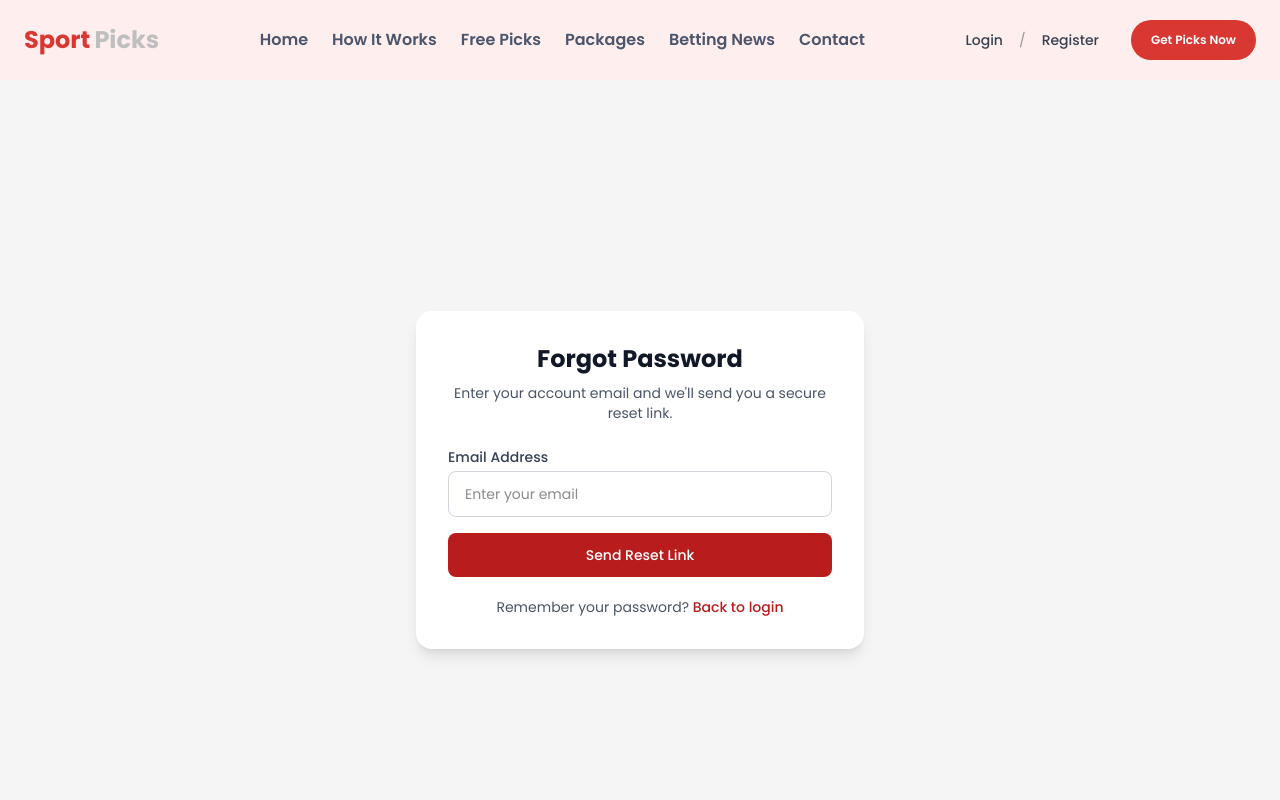
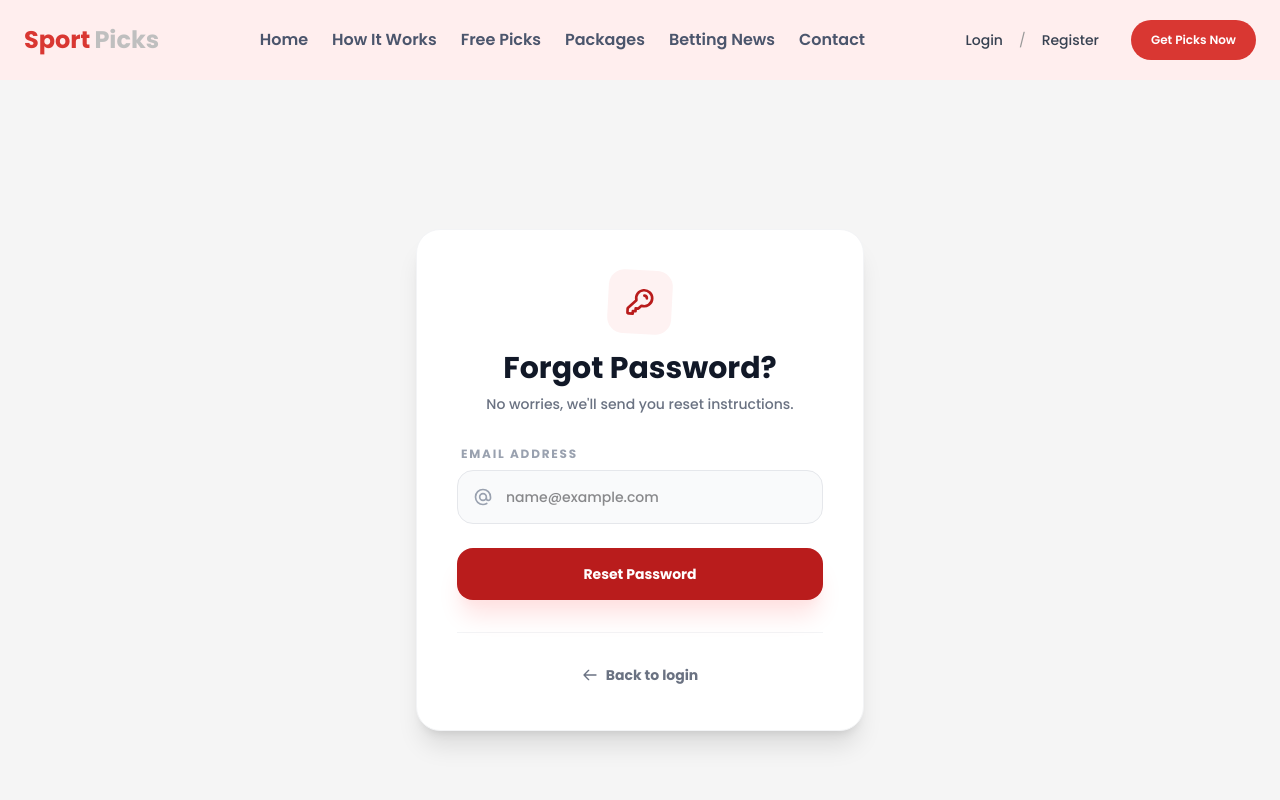
Before and after one commit to code-wev/GuaranteedSportPicks, a Next.js app in the folder frontend/: page /forgot-password in a window 1280 px wide. Shown: the top 800 px of the page. Built offline with nearby package versions, Linux system fonts and the light colour scheme.

Commit message:
Feature: Forget password done

```diff
--- a/frontend/app/forgot-password/page.jsx
+++ b/frontend/app/forgot-password/page.jsx
@@ -2,28 +2,27 @@
 
 import { useForgetPasswordMutation } from "@/feature/AuthApi";
 import Link from "next/link";
-import { useRouter } from "next/navigation";
 import { useState } from "react";
 import toast, { Toaster } from "react-hot-toast";
 
 export default function ForgotPasswordPage() {
-  const router = useRouter();
   const [email, setEmail] = useState("");
+  const [status, setStatus] = useState("form"); // form | loading | success
   const [forgetPassword, { isLoading }] = useForgetPasswordMutation();
 
   const handleSubmit = async (event) => {
     event.preventDefault();
+    setStatus("loading");
 
     try {
       await forgetPassword({
         email: email.trim().toLowerCase(),
       }).unwrap();
 
-      toast.success("Password reset link sent to your email.");
-      setTimeout(() => {
-        router.push("/login");
-      }, 1500);
+      setStatus("success");
+      toast.success("Reset link sent successfully!");
     } catch (error) {
+      setStatus("form");
       toast.error(
         error?.data?.message ||
           error?.data?.error ||
@@ -35,44 +34,93 @@ export default function ForgotPasswordPage() {
   return (
     <div className='min-h-screen flex items-center justify-center bg-[#f5f5f5] px-4'>
       <Toaster />
-      <div className='w-full max-w-md bg-white shadow-lg rounded-2xl p-8'>
-        <h1 className='text-2xl font-bold text-[#111827] text-center'>
-          Forgot Password
+      <div className='w-full max-w-md bg-white shadow-xl rounded-3xl p-10 border border-gray-100'>
+        <div className="text-center mb-8">
+            <div className="w-16 h-16 bg-red-50 text-[#B91C1C] rounded-2xl flex items-center justify-center mx-auto mb-4 rotate-3">
+                <svg xmlns="http://www.w3.org/2000/svg" className="h-8 w-8" fill="none" viewBox="0 0 24 24" stroke="currentColor">
+                    <path strokeLinecap="round" strokeLinejoin="round" strokeWidth={2} d="M15 7a2 2 0 012 2m4 0a6 6 0 01-7.743 5.743L11 17H9v2H7v2H4a1 1 0 01-1-1v-2.586a1 1 0 01.293-.707l5.964-5.964A6 6 0 1121 9z" />
+                </svg>
+            </div>
+            <h1 className='text-3xl font-extrabold text-[#111827]'>
+            Forgot Password?
             </h1>
-        <p className='text-sm text-gray-600 text-center mt-2'>
-          Enter your account email and we&apos;ll send you a secure reset link.
+            <p className='text-sm text-gray-500 mt-2 font-medium'>
+            No worries, we'll send you reset instructions.
             </p>
+        </div>
 
-        <form onSubmit={handleSubmit} className='mt-6 space-y-4'>
+        {status === "loading" && (
+          <div className="py-10 text-center">
+            <div className="w-12 h-12 border-4 border-[#B91C1C] border-t-transparent rounded-full animate-spin mx-auto mb-4"></div>
+            <p className="text-gray-600 font-bold">Sending reset link...</p>
+          </div>
+        )}
+
+        {status === "success" && (
+          <div className="py-10 text-center animate-in fade-in zoom-in duration-300">
+            <div className="w-20 h-20 bg-green-50 text-green-500 rounded-full flex items-center justify-center mx-auto mb-6">
+              <svg xmlns="http://www.w3.org/2000/svg" className="h-10 w-10" fill="none" viewBox="0 0 24 24" stroke="currentColor">
+                <path strokeLinecap="round" strokeLinejoin="round" strokeWidth={3} d="M3 8l7.89 5.26a2 2 0 002.22 0L21 8M5 19h14a2 2 0 002-2V7a2 2 0 00-2-2H5a2 2 0 00-2 2v10a2 2 0 002 2z" />
+              </svg>
+            </div>
+            <h2 className="text-2xl font-bold text-gray-800">Check your email</h2>
+            <p className="text-gray-500 mt-3 font-medium px-4">
+                We've sent a password reset link to <span className="text-gray-900 font-bold">{email}</span>
+            </p>
+            <div className="mt-8">
+                <Link href='/login' className='inline-flex items-center gap-2 text-sm font-bold text-[#B91C1C] hover:text-[#991B1B] transition-colors'>
+                    <svg xmlns="http://www.w3.org/2000/svg" className="h-4 w-4" fill="none" viewBox="0 0 24 24" stroke="currentColor">
+                        <path strokeLinecap="round" strokeLinejoin="round" strokeWidth={2} d="M10 19l-7-7m0 0l7-7m-7 7h18" />
+                    </svg>
+                    Back to Login
+                </Link>
+            </div>
+          </div>
+        )}
+
+        {status === "form" && (
+          <>
+            <form onSubmit={handleSubmit} className='space-y-6'>
               <div>
-            <label className='block text-sm font-medium text-gray-700 mb-1'>
+                <label className='block text-xs font-black text-gray-400 uppercase tracking-[0.15em] mb-2 ml-1'>
                   Email Address
                 </label>
+                <div className="relative">
+                    <div className="absolute inset-y-0 left-0 pl-4 flex items-center pointer-events-none text-gray-400">
+                        <svg xmlns="http://www.w3.org/2000/svg" className="h-5 w-5" fill="none" viewBox="0 0 24 24" stroke="currentColor">
+                            <path strokeLinecap="round" strokeLinejoin="round" strokeWidth={2} d="M16 12a4 4 0 10-8 0 4 4 0 008 0zm0 0v1.5a2.5 2.5 0 005 0V12a9 9 0 10-9 9m4.5-1.206a8.959 8.959 0 01-4.5 1.206" />
+                        </svg>
+                    </div>
                     <input
                     type='email'
                     value={email}
                     onChange={(event) => setEmail(event.target.value)}
-              placeholder='Enter your email'
-              className='w-full rounded-lg border border-[#D1D5DB] px-4 py-3 text-sm focus:outline-none focus:ring-2 focus:ring-[#B91C1C]'
+                    placeholder='name@example.com'
+                    className='w-full rounded-2xl border border-gray-200 bg-gray-50 pl-12 pr-4 py-4 text-sm font-medium focus:outline-none focus:ring-2 focus:ring-[#B91C1C] focus:bg-white transition-all'
                     required
                     />
+                </div>
               </div>
 
               <button
                 type='submit'
                 disabled={isLoading}
-            className='w-full rounded-lg bg-[#B91C1C] py-3 text-sm font-medium text-white transition hover:bg-[#991B1B] disabled:cursor-not-allowed disabled:opacity-60'
+                className='w-full rounded-2xl bg-[#B91C1C] py-4 text-sm font-black text-white shadow-xl shadow-red-100 transition-all hover:bg-[#991B1B] hover:-translate-y-0.5 active:translate-y-0 disabled:cursor-not-allowed disabled:opacity-60'
               >
-            {isLoading ? "Sending..." : "Send Reset Link"}
+                {isLoading ? "Sending..." : "Reset Password"}
               </button>
             </form>
 
-        <p className='mt-5 text-center text-sm text-gray-600'>
-          Remember your password?{" "}
-          <Link href='/login' className='font-medium text-[#B91C1C]'>
+            <div className="mt-8 pt-8 border-t border-gray-100 text-center">
+                <Link href='/login' className='inline-flex items-center gap-2 text-sm font-bold text-gray-500 hover:text-[#B91C1C] transition-colors'>
+                    <svg xmlns="http://www.w3.org/2000/svg" className="h-4 w-4" fill="none" viewBox="0 0 24 24" stroke="currentColor">
+                        <path strokeLinecap="round" strokeLinejoin="round" strokeWidth={2} d="M10 19l-7-7m0 0l7-7m-7 7h18" />
+                    </svg>
                     Back to login
                 </Link>
-        </p>
+            </div>
+          </>
+        )}
       </div>
     </div>
   );
--- a/frontend/app/reset-password/page.jsx
+++ b/frontend/app/reset-password/page.jsx
@@ -1,14 +1,15 @@
 "use client";
 
 import { useResetPasswordMutation } from "@/feature/AuthApi";
+import { useRouter, useSearchParams } from "next/navigation";
+import { Suspense, useEffect, useMemo, useState } from "react";
+import toast, { Toaster } from "react-hot-toast";
 import Link from "next/link";
-import { useRouter, useSearchParams } from "next/navigation";
-import { Suspense, useMemo, useState } from "react";
-import toast, { Toaster } from "react-hot-toast";
 
 function ResetPasswordContent() {
   const router = useRouter();
   const searchParams = useSearchParams();
+  const [status, setStatus] = useState("form"); // form | loading | success | error
   const [password, setPassword] = useState("");
   const [confirmPassword, setConfirmPassword] = useState("");
   const [resetPassword, { isLoading }] = useResetPasswordMutation();
@@ -25,6 +26,13 @@ function ResetPasswordContent() {
       return;
     }
 
+    if (password !== confirmPassword) {
+        toast.error("Passwords do not match.");
+        return;
+    }
+
+    setStatus("loading");
+
     try {
       await resetPassword({
         email,
@@ -33,11 +41,14 @@ function ResetPasswordContent() {
         confirmPassword,
       }).unwrap();
 
-      toast.success("Password reset successful. Please sign in.");
+      setStatus("success");
+      toast.success("Password reset successful!");
+
       setTimeout(() => {
         router.push("/login");
-      }, 1500);
+      }, 2000);
     } catch (error) {
+      setStatus("form");
       toast.error(
         error?.data?.message ||
           error?.data?.error ||
@@ -49,47 +60,72 @@ function ResetPasswordContent() {
   return (
     <div className='min-h-screen flex items-center justify-center bg-[#f5f5f5] px-4'>
       <Toaster />
-      <div className='w-full max-w-md bg-white shadow-lg rounded-2xl p-8'>
-        <h1 className='text-2xl font-bold text-[#111827] text-center'>
+      <div className='w-full max-w-md bg-white shadow-xl rounded-2xl p-8 border border-gray-100'>
+        <div className="text-center mb-8">
+            <h1 className='text-3xl font-bold text-[#111827]'>
             Reset Password
             </h1>
-        <p className='text-sm text-gray-600 text-center mt-2'>
-          Choose a new password for your account.
+            <p className='text-sm text-gray-500 mt-2'>
+            Please enter your new password below.
             </p>
+        </div>
 
-        {!hasValidResetContext && (
-          <div className='mt-4 rounded-lg border border-red-200 bg-red-50 px-4 py-3 text-sm text-red-700'>
-            This reset link is invalid. Please request a new password reset
-            email.
+        {status === "loading" && (
+          <div className="py-10 text-center">
+            <div className="w-12 h-12 border-4 border-[#B91C1C] border-t-transparent rounded-full animate-spin mx-auto mb-4"></div>
+            <p className="text-gray-600 font-medium">Updating your password...</p>
           </div>
         )}
 
-        <form onSubmit={handleSubmit} className='mt-6 space-y-4'>
+        {status === "success" && (
+          <div className="py-10 text-center">
+            <div className="w-16 h-16 bg-green-100 text-green-600 rounded-full flex items-center justify-center mx-auto mb-4">
+              <svg xmlns="http://www.w3.org/2000/svg" className="h-10 w-10" fill="none" viewBox="0 0 24 24" stroke="currentColor">
+                <path strokeLinecap="round" strokeLinejoin="round" strokeWidth={3} d="M5 13l4 4L19 7" />
+              </svg>
+            </div>
+            <h2 className="text-xl font-bold text-gray-800">Success!</h2>
+            <p className="text-gray-600 mt-2">Your password has been reset. Redirecting to login...</p>
+          </div>
+        )}
+
+        {status === "form" && (
+          <>
+            {!hasValidResetContext && (
+              <div className='mb-6 rounded-xl border border-red-200 bg-red-50 p-4 text-sm text-red-700 flex items-start gap-3'>
+                <svg xmlns="http://www.w3.org/2000/svg" className="h-5 w-5 shrink-0" viewBox="0 0 20 20" fill="currentColor">
+                  <path fillRule="evenodd" d="M18 10a8 8 0 11-16 0 8 8 0 0116 0zm-7 4a1 1 0 11-2 0 1 1 0 012 0zm-1-9a1 1 0 00-1 1v4a1 1 0 102 0V6a1 1 0 00-1-1z" clipRule="evenodd" />
+                </svg>
+                <p>This reset link is invalid or expired. Please request a new one.</p>
+              </div>
+            )}
+
+            <form onSubmit={handleSubmit} className='space-y-5'>
               <div>
-            <label className='block text-sm font-medium text-gray-700 mb-1'>
+                <label className='block text-xs font-bold text-gray-700 uppercase tracking-wider mb-2'>
                   New Password
                 </label>
                 <input
                   type='password'
                   value={password}
                   onChange={(event) => setPassword(event.target.value)}
-              placeholder='Enter new password'
-              className='w-full rounded-lg border border-[#D1D5DB] px-4 py-3 text-sm focus:outline-none focus:ring-2 focus:ring-[#B91C1C]'
+                  placeholder='••••••••'
+                  className='w-full rounded-xl border border-gray-200 bg-gray-50 px-4 py-3.5 text-sm focus:outline-none focus:ring-2 focus:ring-[#B91C1C] transition-all'
                   minLength={8}
                   required
                 />
               </div>
 
               <div>
-            <label className='block text-sm font-medium text-gray-700 mb-1'>
+                <label className='block text-xs font-bold text-gray-700 uppercase tracking-wider mb-2'>
                   Confirm Password
                 </label>
                 <input
                   type='password'
                   value={confirmPassword}
                   onChange={(event) => setConfirmPassword(event.target.value)}
-              placeholder='Confirm new password'
-              className='w-full rounded-lg border border-[#D1D5DB] px-4 py-3 text-sm focus:outline-none focus:ring-2 focus:ring-[#B91C1C]'
+                  placeholder='••••••••'
+                  className='w-full rounded-xl border border-gray-200 bg-gray-50 px-4 py-3.5 text-sm focus:outline-none focus:ring-2 focus:ring-[#B91C1C] transition-all'
                   minLength={8}
                   required
                 />
@@ -98,18 +134,19 @@ function ResetPasswordContent() {
               <button
                 type='submit'
                 disabled={isLoading || !hasValidResetContext}
-            className='w-full rounded-lg bg-[#B91C1C] py-3 text-sm font-medium text-white transition hover:bg-[#991B1B] disabled:cursor-not-allowed disabled:opacity-60'
+                className='w-full rounded-xl bg-[#B91C1C] py-4 text-sm font-bold text-white shadow-lg shadow-red-100 transition-all hover:bg-[#991B1B] active:scale-[0.98] disabled:cursor-not-allowed disabled:opacity-60'
               >
-            {isLoading ? "Updating..." : "Reset Password"}
+                {isLoading ? "Processing..." : "Reset Password"}
               </button>
             </form>
 
-        <p className='mt-5 text-center text-sm text-gray-600'>
-          Need another reset link?{" "}
-          <Link href='/forgot-password' className='font-medium text-[#B91C1C]'>
-            Request again
+            <div className="mt-8 pt-6 border-t border-gray-100 text-center">
+                <Link href='/forgot-password' className='text-sm font-bold text-[#B91C1C] hover:underline'>
+                    Request a new link
                 </Link>
-        </p>
+            </div>
+          </>
+        )}
       </div>
     </div>
   );
@@ -120,7 +157,7 @@ export default function ResetPasswordPage() {
     <Suspense
       fallback={
         <div className='min-h-screen flex items-center justify-center bg-[#f5f5f5]'>
-          <p className='text-gray-500'>Loading...</p>
+           <div className="w-10 h-10 border-4 border-gray-200 border-t-[#B91C1C] rounded-full animate-spin"></div>
         </div>
       }
     >
```
Lines whose indentation alone changed are shown as unchanged.
